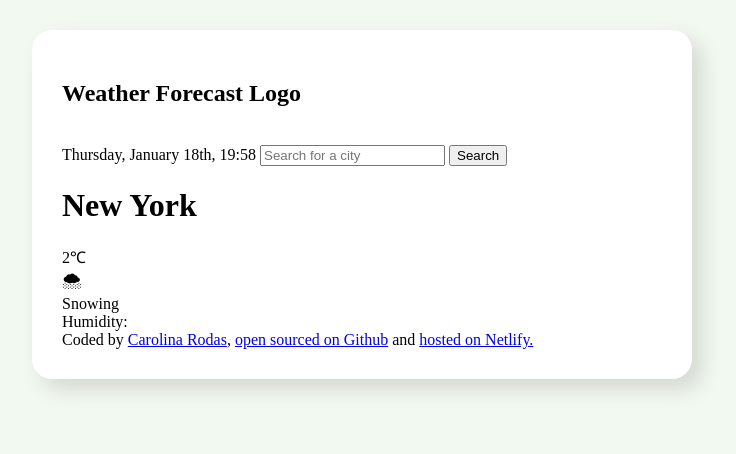
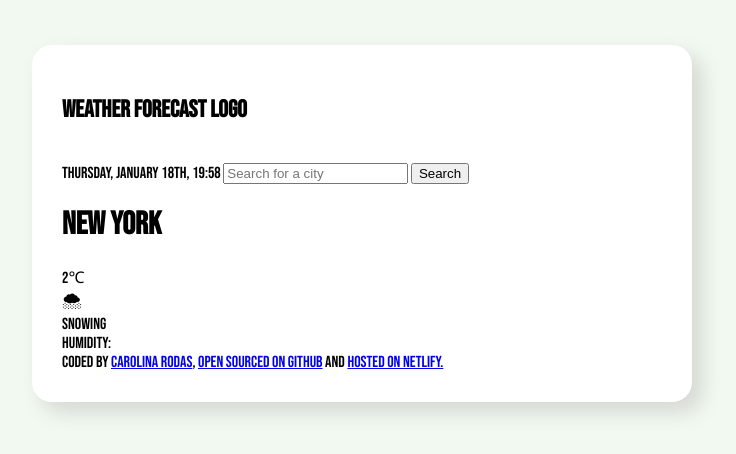
Before and after one commit to jcarodas/WeatherAppPlus-CarolinaRodas, a plain HTML site: page index.html in a window 1280 px wide. Shown: the whole page, without its empty margins (278-1014 px from the left). Drawn offline with Linux system fonts and the light colour scheme.

Commit message:
Added font family and change it

```diff
--- a/index.html
+++ b/index.html
@@ -4,6 +4,12 @@
     <meta charset="UTF-8" />
     <meta name="viewport" content="width=device-width, initial-scale=1.0" />
     <link rel="stylesheet" href="src/style.css" />
+    <link rel="preconnect" href="https://fonts.googleapis.com" />
+    <link rel="preconnect" href="https://fonts.gstatic.com" crossorigin />
+    <link
+      href="https://fonts.googleapis.com/css2?family=Bebas+Neue&display=swap"
+      rel="stylesheet"
+    />
     <title>WeatherAppPlusCR</title>
   </head>
   <body>
--- a/src/style.css
+++ b/src/style.css
@@ -1,10 +1,11 @@
 body {
   background: #f2f9f1;
+  font-family: "Bebas Neue", sans-serif;
 }
 .weather-app {
   background: white;
   max-width: 600px;
-  margin: 30px auto;
+  margin: 45px auto;
   padding: 30px;
   border-radius: 20px;
   box-shadow: 10px 10px 20px rgba(95, 91, 91, 0.2);
```
